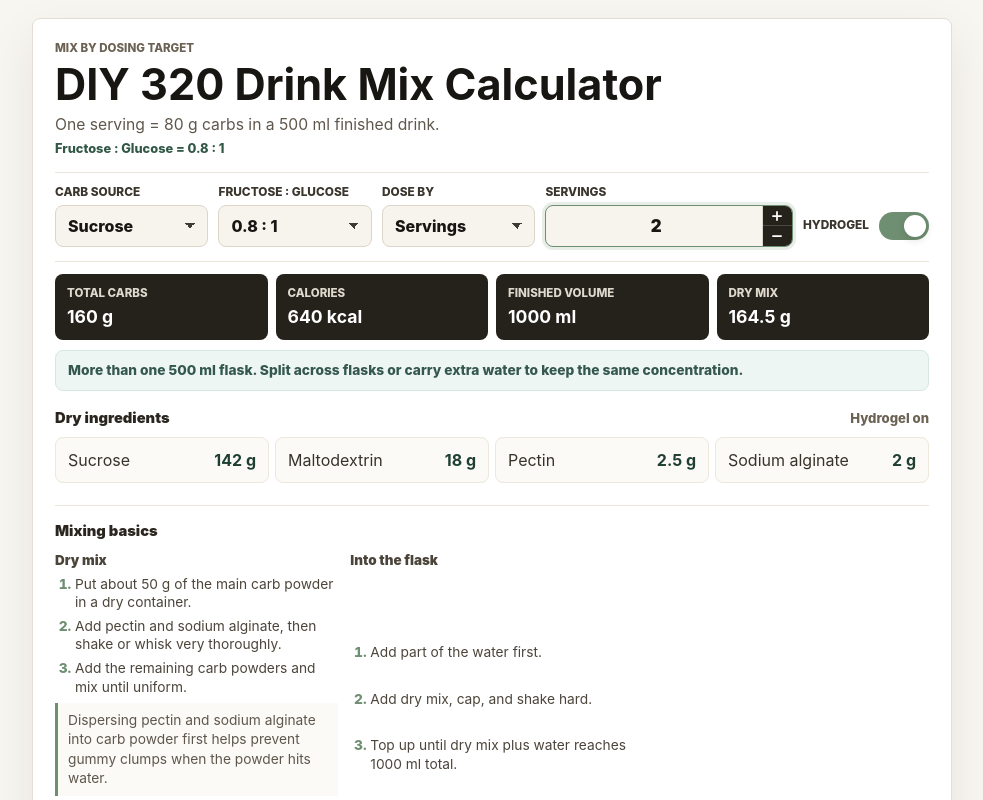
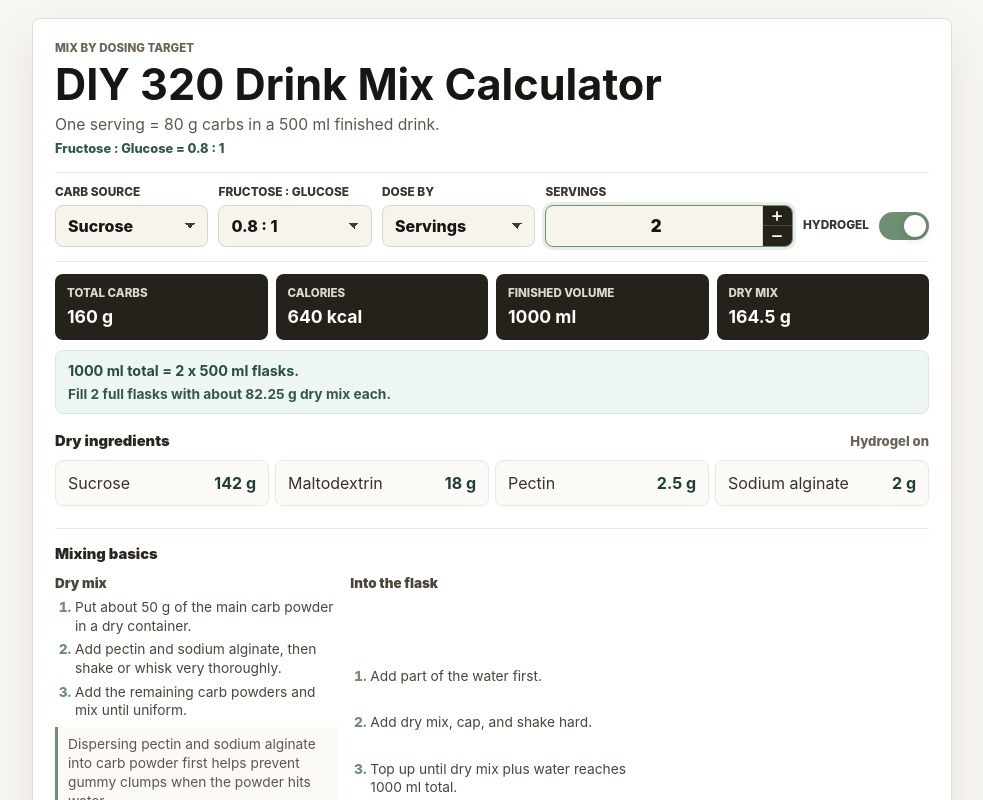
Before and after one commit to noahlimits/diy-320-drink-mix-calculator, a React (Vite) app: page / in a window 1280 px wide. Both pictures are taken after a click on the button 925 px from the left and 216 px from the top of the page. Shown: the top 800 px of the page, without its empty margins (148-1131 px from the left). Built offline with nearby package versions, Linux system fonts and the light colour scheme.

Commit message:
Add flask split guidance

```diff
--- a/src/main.tsx
+++ b/src/main.tsx
@@ -39,6 +39,10 @@ function roundCarbIngredient(value: number) {
 
 function formatMl(value: number) {
   return `${Math.round(value)} ml`;
+}
+
+function formatFlaskCount(value: number) {
+  return Number(value.toFixed(2)).toString();
 }
 
 function formatNumber(value: number) {
@@ -128,6 +132,11 @@ function App() {
   const hydrogelWeight = hydrogelMode ? hydrocolloidGramsPer80gCarbs * carbScale : 0;
   const totalDryMix = totalCarbs + hydrogelWeight;
   const finalVolumeMl = Math.round((totalCarbs / baselineCarbs) * baselineVolumeMl);
+  const fullFlasks = Math.floor(finalVolumeMl / baselineVolumeMl);
+  const partialFlaskMl = finalVolumeMl % baselineVolumeMl;
+  const totalFlaskCount = finalVolumeMl / baselineVolumeMl;
+  const dryMixPerFullFlask = totalDryMix * (baselineVolumeMl / finalVolumeMl);
+  const dryMixForPartialFlask = totalDryMix * (partialFlaskMl / finalVolumeMl);
   const starterCarbs = Math.min(totalCarbs * starterCarbShare, totalCarbs);
   const dryIngredients: Ingredient[] = [
     ...buildCarbIngredients(carbSource, totalCarbs, ratio),
@@ -483,7 +492,15 @@ function App() {
         </section>
 
         {finalVolumeMl > baselineVolumeMl && (
-          <p className="volume-note">More than one 500 ml flask. Split across flasks or carry extra water to keep the same concentration.</p>
+          <div className="volume-note">
+            <strong>{formatMl(finalVolumeMl)} total = {formatFlaskCount(totalFlaskCount)} x 500 ml flasks.</strong>
+            <span>
+              Fill {fullFlasks} full {fullFlasks === 1 ? "flask" : "flasks"} with about {formatGrams(dryMixPerFullFlask)} dry mix each
+              {partialFlaskMl > 0
+                ? `, then put the remaining ${formatGrams(dryMixForPartialFlask)} in a partial flask and top it to ${formatMl(partialFlaskMl)}.`
+                : "."}
+            </span>
+          </div>
         )}
 
         <section className="ingredients" aria-labelledby="dry-ingredients-title">
--- a/src/styles.css
+++ b/src/styles.css
@@ -334,11 +334,21 @@ h1 {
   border: 1px solid #d7e7e1;
   border-radius: 8px;
   color: #35584e;
+  display: grid;
   font-size: 0.86rem;
-  font-weight: 800;
+  gap: 4px;
   line-height: 1.35;
   margin-top: 10px;
   padding: 10px 12px;
+}
+
+.volume-note strong {
+  color: #244d43;
+  font-size: 0.9rem;
+}
+
+.volume-note span {
+  font-weight: 700;
 }
 
 .ingredients {
```
